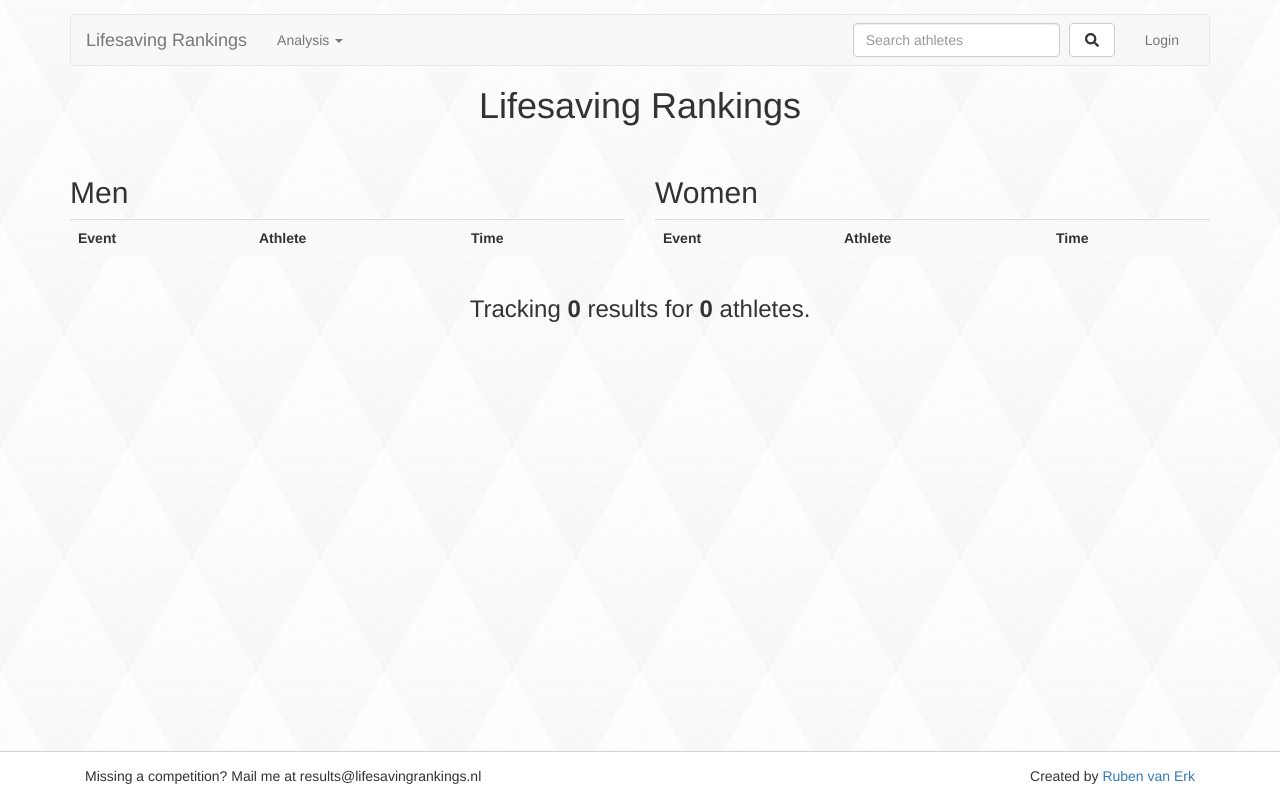
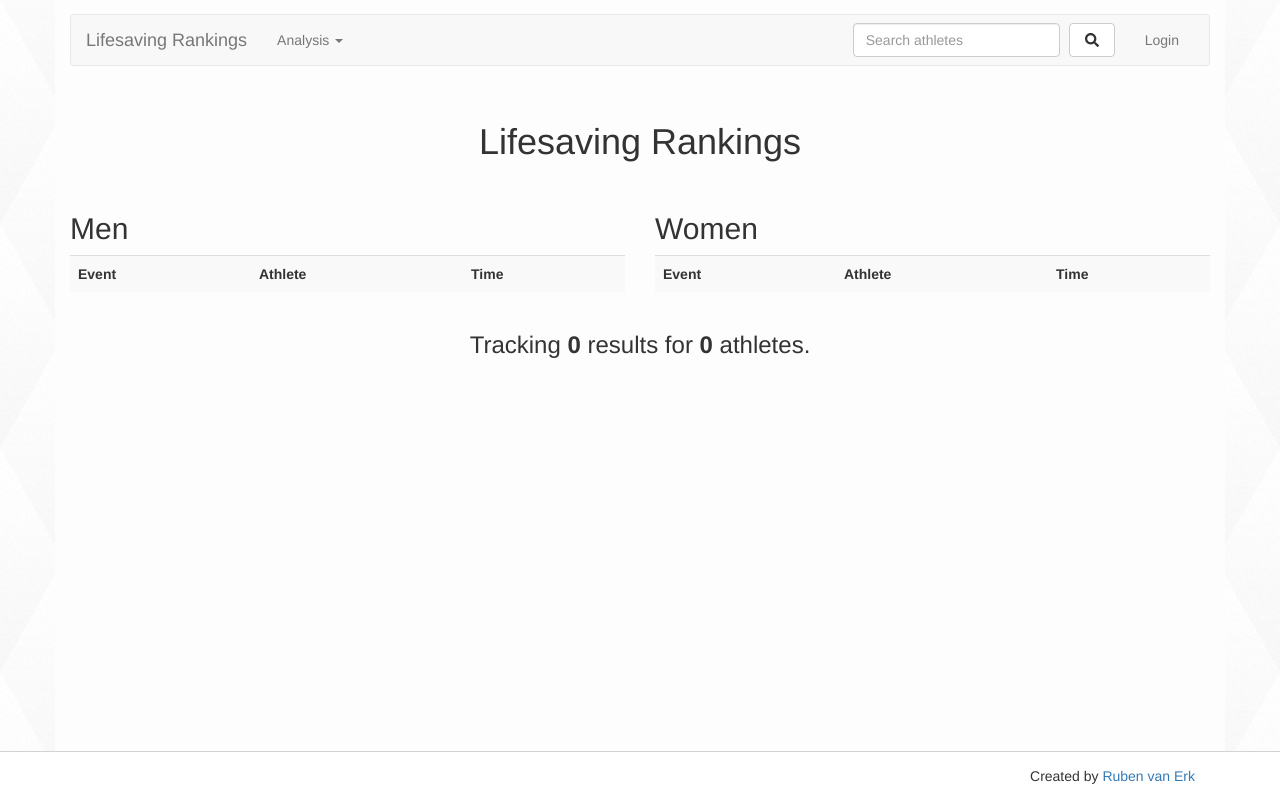
Before and after one commit to rubenvanerk/lifesavingrankings, a Django app: page / in a window 1280 px wide. Run offline with Django 3.2, Linux system fonts and the light colour scheme; data that the repository does not hold is empty; some libraries are stand-ins or nearby versions.

Commit message:
minor css improvements

```diff
--- a/lifesaving_rankings/static/css/project.css
+++ b/lifesaving_rankings/static/css/project.css
@@ -7,9 +7,15 @@ html {
 }
 
 body {
-    padding-bottom: 100px;
+    /*padding-bottom: 100px;*/
     min-height: 100%;
     position: relative;
+}
+
+.wrapper {
+    min-height: 100vh;
+    padding-bottom: 5em;
+    background-color: #fdfdfd;
 }
 
 .navbar {
@@ -43,3 +49,7 @@ body {
 .analysis-green {
     background-color: #178901;
 }
+
+.website-title {
+    margin-top: 4em;
+}
--- a/lifesaving_rankings/templates/lifesaving_rankings/base.html
+++ b/lifesaving_rankings/templates/lifesaving_rankings/base.html
@@ -49,7 +49,7 @@
 
 {% block body %}
 
-    <div class="container">
+    <div class="container wrapper">
 
         <nav class="navbar navbar-default">
 
@@ -133,8 +133,24 @@
 
     </div> <!-- /container -->
 
-    {% block modal %}{% endblock modal %}
+{% endblock %}
 
+
+<footer id="footer">
+    <div class="container">
+        <div class="container-fluid">
+{#            <span class="pull-left">#}
+{#                Missing a competition? Mail me at results@lifesavingrankings.nl#}
+{#            </span>#}
+            <span class="pull-right">
+            Created by <a href="https://www.rubenvanerk.nl">Ruben van Erk</a>
+            </span>
+        </div>
+    </div>
+</footer>
+
+
+{% block footer %}
     <!-- Javascript
     ================================================== -->
     <!-- Placed at the end of the document so the pages load faster -->
@@ -163,26 +179,8 @@
         <!-- place project specific Javascript in this file -->
         <script src="{% static 'javascript/main.js' %}"></script>
 
-
-    {% endblock %}
-    <footer id="footer">
-        <div class="container">
-            <div class="container-fluid">
-            <span class="pull-left">
-                Missing a competition? Mail me at results@lifesavingrankings.nl
-            </span>
-                <span class="pull-right">
-            Created by <a href="https://www.rubenvanerk.nl">Ruben van Erk</a>
-            </span>
-            </div>
-        </div>
-    </footer>
-    {% block footer %}
-
     {% endblock %}
 
     {% block javascript_after %}{% endblock %}
-
-
 {% endblock %}
 </html>
--- a/lifesaving_rankings/templates/rankings/front_page_records.html
+++ b/lifesaving_rankings/templates/rankings/front_page_records.html
@@ -9,7 +9,7 @@
 
 {% block content %}
 
-    <div class="text-center"><h1>Lifesaving Rankings</h1></div>
+    <div class="text-center website-title"><h1>Lifesaving Rankings</h1></div>
 
     <br>
 
--- a/lifesaving_rankings/templates/rankings/search.html
+++ b/lifesaving_rankings/templates/rankings/search.html
@@ -10,7 +10,7 @@
         {% for athlete in object_list %}
             <tr>
                 <td>
-                    <a href="{% url 'athlete-overview' athlete.id %}">
+                    <a href="{% url 'athlete-overview' athlete.slug %}">
                         {{ athlete.first_name }} {{ athlete.last_name }}
                     </a>
                 </td>
```
